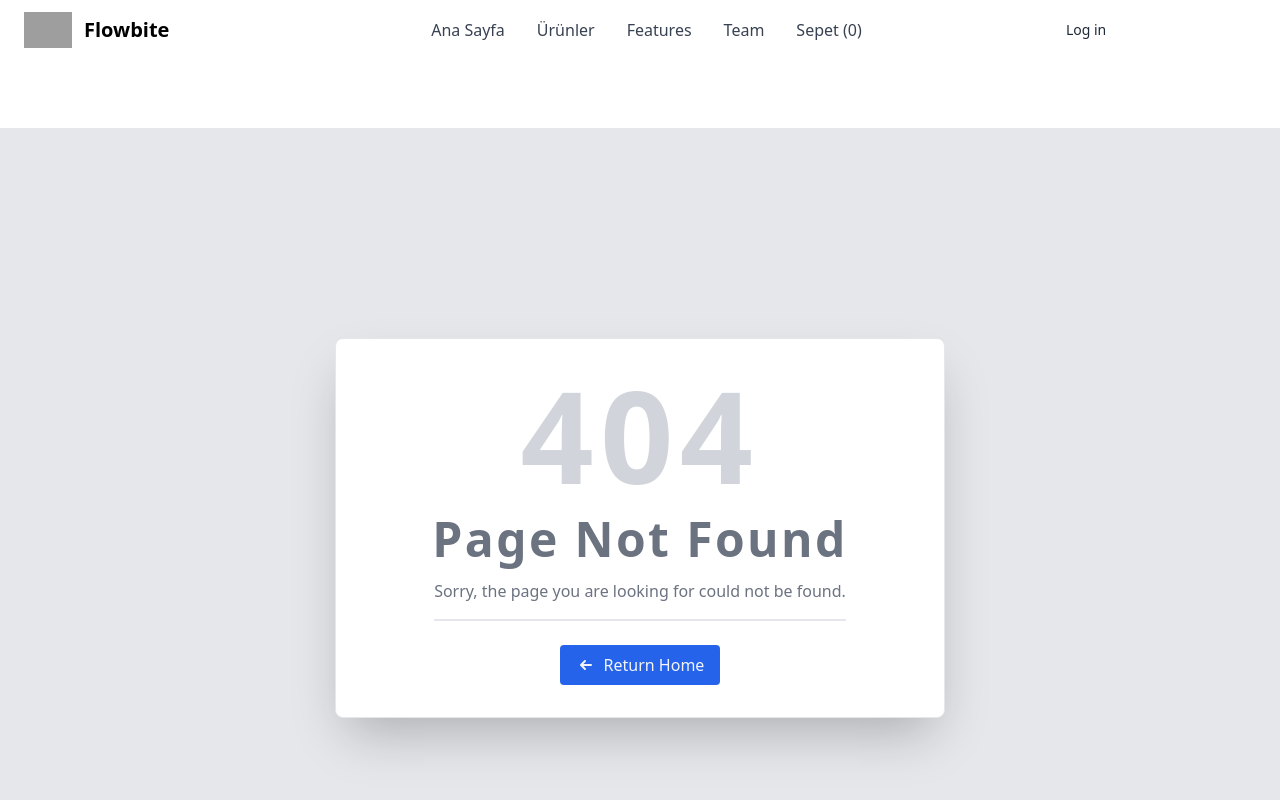
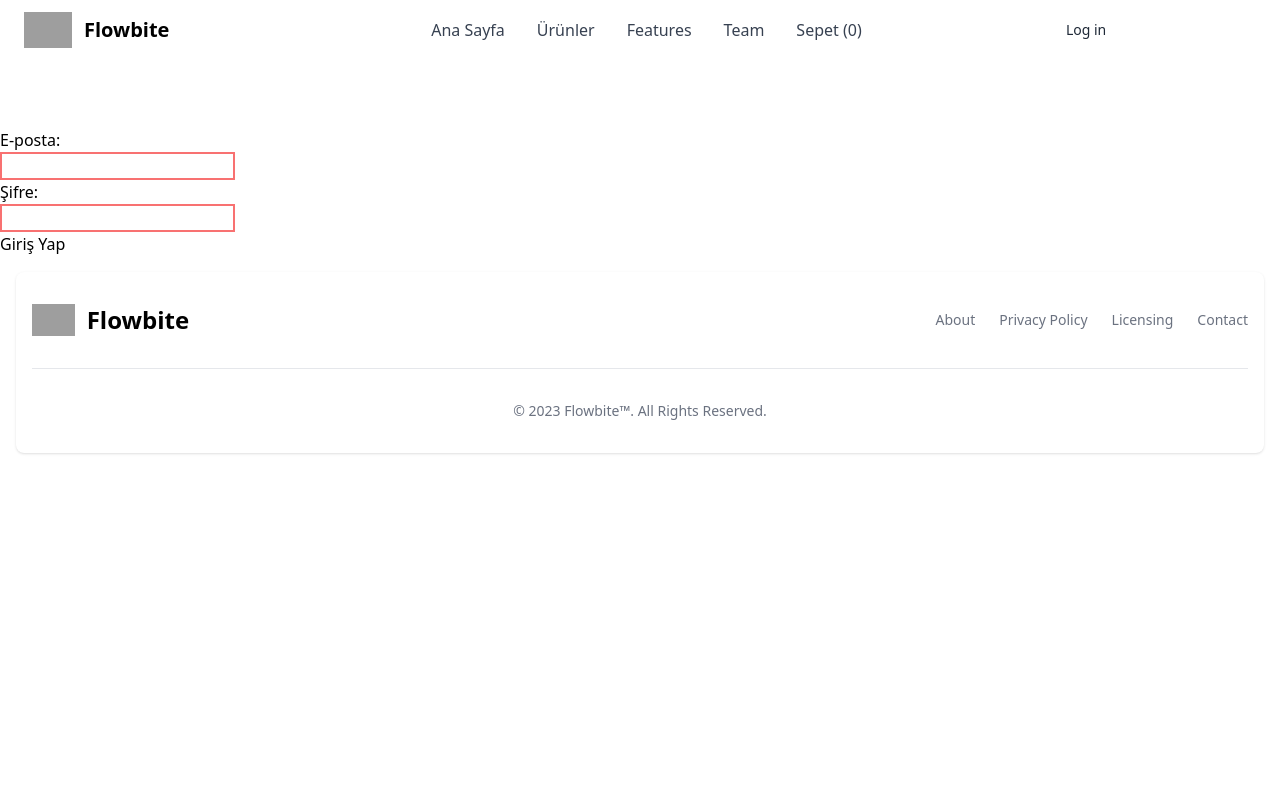
Before and after one commit to eminbasbayan/medas-react-egitimi, a React (Vite) app: page /login in a window 1280 px wide. Shown: the top 800 px of the page. Built offline with nearby package versions, Linux system fonts and the light colour scheme; grey boxes are pictures that could not be loaded.

Commit message:
formik ile form kontrolü

```diff
--- a/package.json
+++ b/package.json
@@ -13,11 +13,13 @@
     "@reduxjs/toolkit": "^1.9.7",
     "antd": "^5.11.0",
     "axios": "^1.6.2",
+    "formik": "^2.4.5",
     "react": "^18.2.0",
     "react-dom": "^18.2.0",
     "react-icons": "^4.11.0",
     "react-redux": "^8.1.3",
-    "react-router-dom": "^6.18.0"
+    "react-router-dom": "^6.18.0",
+    "yup": "^1.3.2"
   },
   "devDependencies": {
     "@types/react": "^18.2.15",
--- a/src/App.jsx
+++ b/src/App.jsx
@@ -7,6 +7,7 @@ import ProductDetailsPage from "./pages/ProductDetailsPage";
 import CartPage from "./pages/CartPage";
 import { useEffect } from "react";
 import { useSelector } from "react-redux";
+import LoginPage from "./pages/LoginPage";
 
 function App() {
   const cartItems = useSelector((state) => state.cart.cartItems);
@@ -20,6 +21,7 @@ function App() {
           <Route path="/" element={<HomePage />} />
           <Route path="/products" element={<ProductsPage />} />
           <Route path="/cart" element={<CartPage />} />
+          <Route path="/login" element={<LoginPage />} />
           <Route path="/products/:productId" element={<ProductDetailsPage />} />
           <Route path="*" element={<ErrorPage />} />
         </Route>
--- /dev/null
+++ b/src/pages/LoginPage.jsx
@@ -0,0 +1,69 @@
+import { useFormik } from "formik";
+import React from "react";
+import * as Yup from "yup";
+
+const LoginPage = () => {
+  const formik = useFormik({
+    initialValues: {
+      email: "",
+      password: "",
+    },
+    validationSchema: Yup.object({
+      email: Yup.string()
+        .required("Zorunlu alan!")
+        .email("Geçersiz bir e-mail girdiniz."),
+      password: Yup.string()
+        .required("Zorunlu alan!")
+        .min(6, "Şifre en az 6 karakter olmalıdır"),
+    }),
+    onSubmit: (values) => {
+      alert(JSON.stringify(values, null, 2));
+      console.log(values);
+    },
+  });
+  return (
+    <form onSubmit={formik.handleSubmit}>
+      <div className="form-item">
+        <label htmlFor="email">E-posta:</label>
+        <br />
+        <input
+          type="email"
+          name="email"
+          value={formik.values.email}
+          onChange={formik.handleChange}
+          onBlur={formik.handleBlur}
+          id="email"
+          className="border-2 border-red-400"
+        />
+        <br />
+        {formik.touched.email && formik.errors.email ? (
+          <b>{formik.errors.email}</b>
+        ) : (
+          ""
+        )}
+      </div>
+      <div className="form-item">
+        <label htmlFor="password">Şifre: </label>
+        <br />
+        <input
+          type="password"
+          name="password"
+          id="password"
+          onBlur={formik.handleBlur}
+          onChange={formik.handleChange}
+          value={formik.values.password}
+          className="border-2 border-red-400"
+        />
+        <br />
+        {formik.touched.password && formik.errors.password ? (
+          <b>{formik.errors.password}</b>
+        ) : (
+          ""
+        )}
+      </div>
+      <button>Giriş Yap</button>
+    </form>
+  );
+};
+
+export default LoginPage;
```
Also changed, not shown: 1 other file (tests, documents, lock files or other folders).
